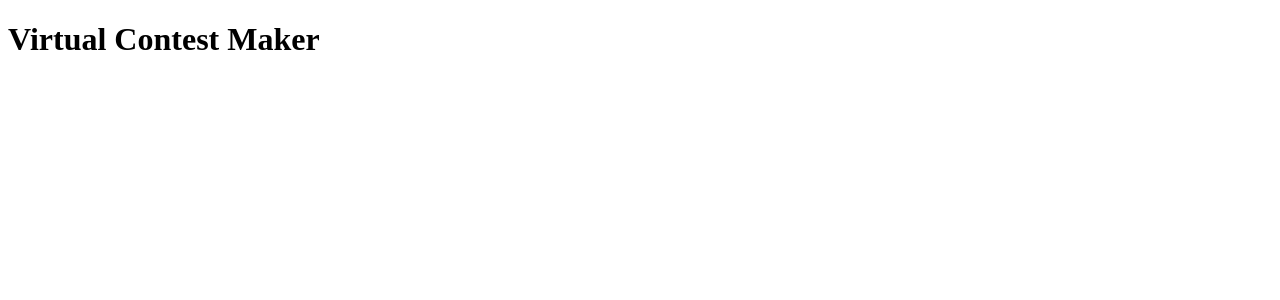
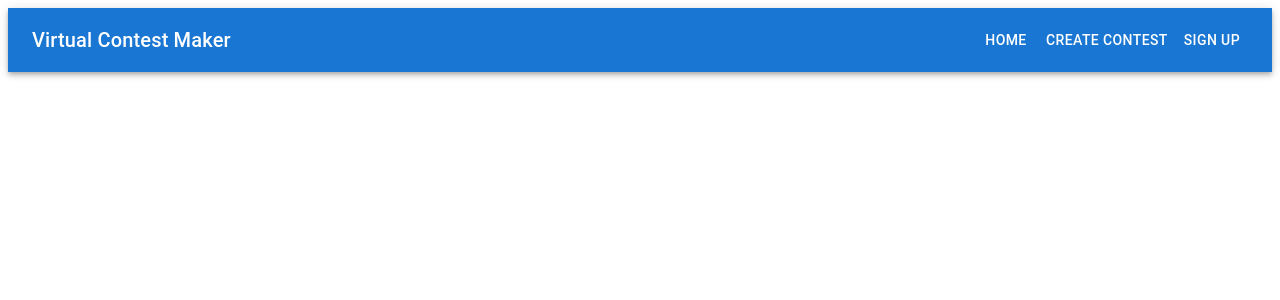
Before and after one commit to arminpatel/vcm-frontend, a React (Vite) app: page / in a window 1280 px wide. Shown: the top 300 px of the page. Built offline with nearby package versions, Linux system fonts and the light colour scheme.

Commit message:
add navbar component (#8)
* add App.jsx

* add navbar component

```diff
--- a/package.json
+++ b/package.json
@@ -14,6 +14,7 @@
     "@fontsource/roboto": "^4.5.8",
     "@mui/icons-material": "^5.11.11",
     "@mui/material": "^5.11.13",
+    "@mui/styles": "^5.11.13",
     "react": "^18.2.0",
     "react-dom": "^18.2.0"
   },
--- /dev/null
+++ b/src/App.jsx
@@ -0,0 +1,9 @@
+import { Navbar } from './components/Navbar'
+
+export function App() {
+  return (
+    <div>
+      <Navbar />
+    </div>
+  )
+}
--- /dev/null
+++ b/src/components/Navbar.jsx
@@ -0,0 +1,55 @@
+import MenuItem from '@mui/material/Menu'
+import AppBar from '@mui/material/AppBar';
+import Toolbar from '@mui/material/Toolbar';
+import Button from '@mui/material/Button';
+import Container from '@mui/material/Container';
+import Typography from '@mui/material/Typography';
+import { makeStyles } from '@mui/styles'
+
+const useStyles = makeStyles(theme => ({
+  title: {
+    flexGrow: 1,
+  },
+}))
+
+const menuData = [
+  {
+    label: "Home",
+    href: "/",
+  },
+  {
+    label: "Create Contest",
+    href: "/create-contest",
+  },
+  {
+    label: "Sign Up",
+    href: "/sign-up",
+  },
+]
+
+export function Navbar() {
+  const classes = useStyles()
+
+  return (
+    <AppBar position="static">
+      <Toolbar>
+        <Typography variant="h6" className={classes.title}> Virtual Contest Maker </Typography>
+        {
+          menuData.map(({ label, href }) => {
+            return (
+              <Button
+                {...{
+                  key: label,
+                  color: "inherit",
+                  to: href,
+                }}
+              >
+                { label }
+              </Button>
+            )
+          })
+        }
+      </Toolbar>
+    </AppBar>
+  )
+}
--- a/src/main.jsx
+++ b/src/main.jsx
@@ -1,8 +1,9 @@
 import React from 'react'
 import ReactDOM from 'react-dom/client'
+import { App } from './App'
 
 ReactDOM.createRoot(document.getElementById('root')).render(
   <React.StrictMode>
-    <h1>Virtual Contest Maker</h1>
+    <App/>
   </React.StrictMode>,
 )
```
Also changed, not shown: 1 other file (tests, documents, lock files or other folders).
